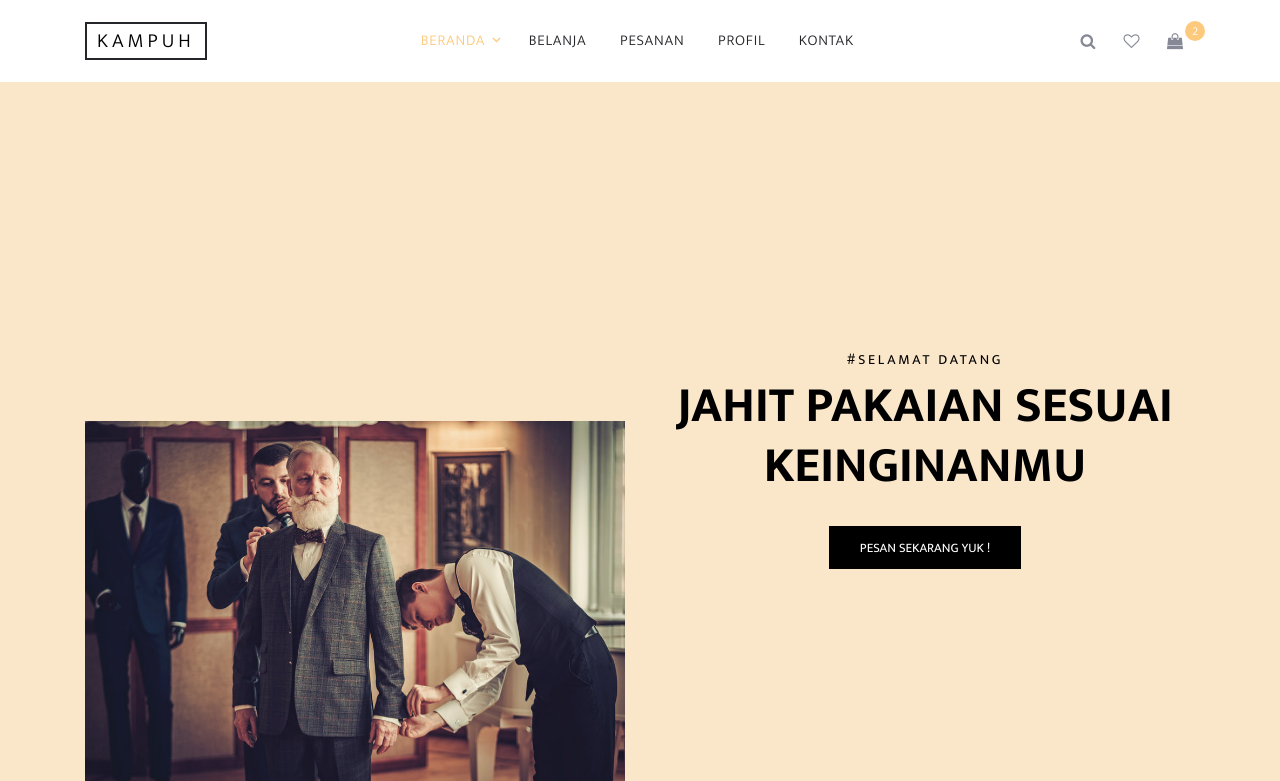
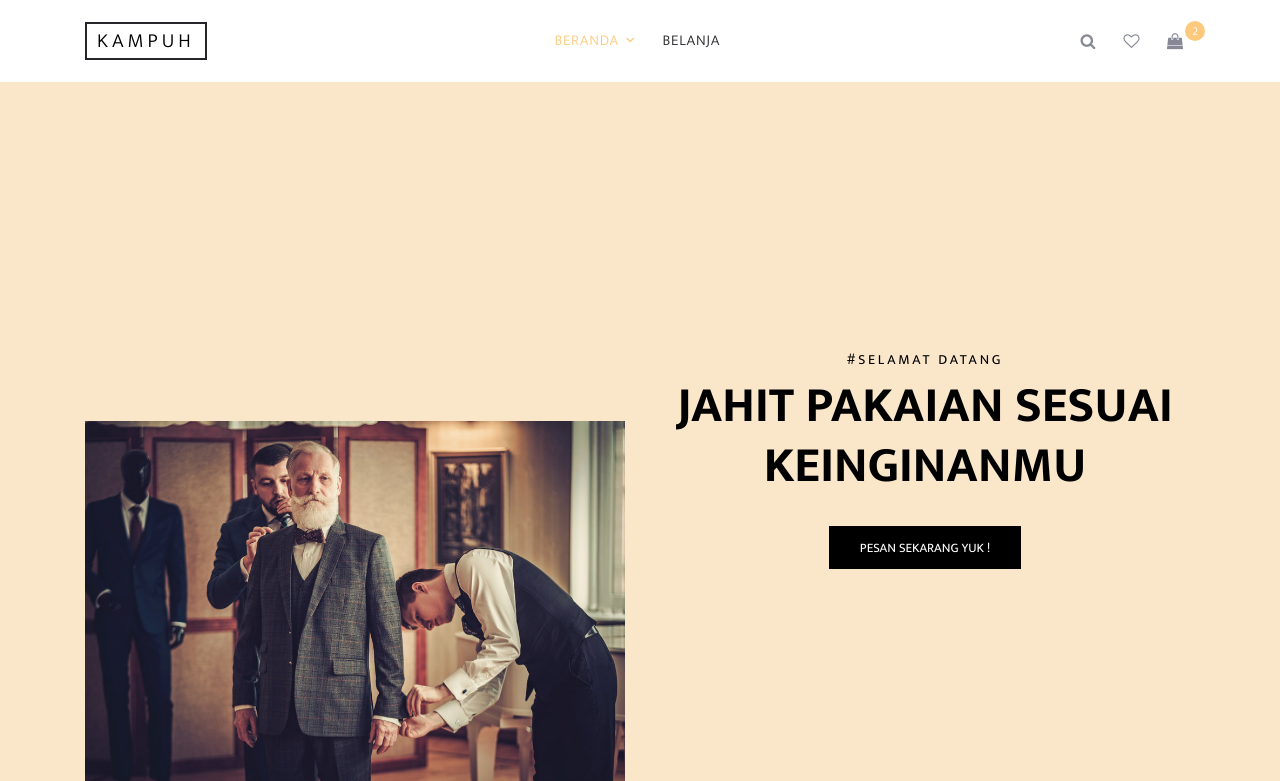
Before and after one commit to 2019Ganjil-PemrogramanBerbasisWeb/tugas2-web-el-dorado, a PHP site: page /homepage.php in a window 1280 px wide. Shown: the top 781 px of the page. Run offline with PHP 8.4, Linux system fonts and the light colour scheme; a user stored in the database is signed in; some web fonts are replaced.

Commit message:
Update homepage.php

```diff
--- a/homepage.php
+++ b/homepage.php
@@ -1,12 +1,3 @@
-
-
-
-
-
-
-
-
-
 <!DOCTYPE html>
 <html lang="en">
   <head>
@@ -74,9 +65,6 @@
                 </li>
 
                 <li><a href="shop.html">Belanja</a></li>
-                <li><a href="#"> Pesanan </a></li>
-                <li><a href="#"> Profil</a></li>
-                <li><a href="contact.html"> Kontak</a></li>
               </ul>
             </nav>
           </div>
```
